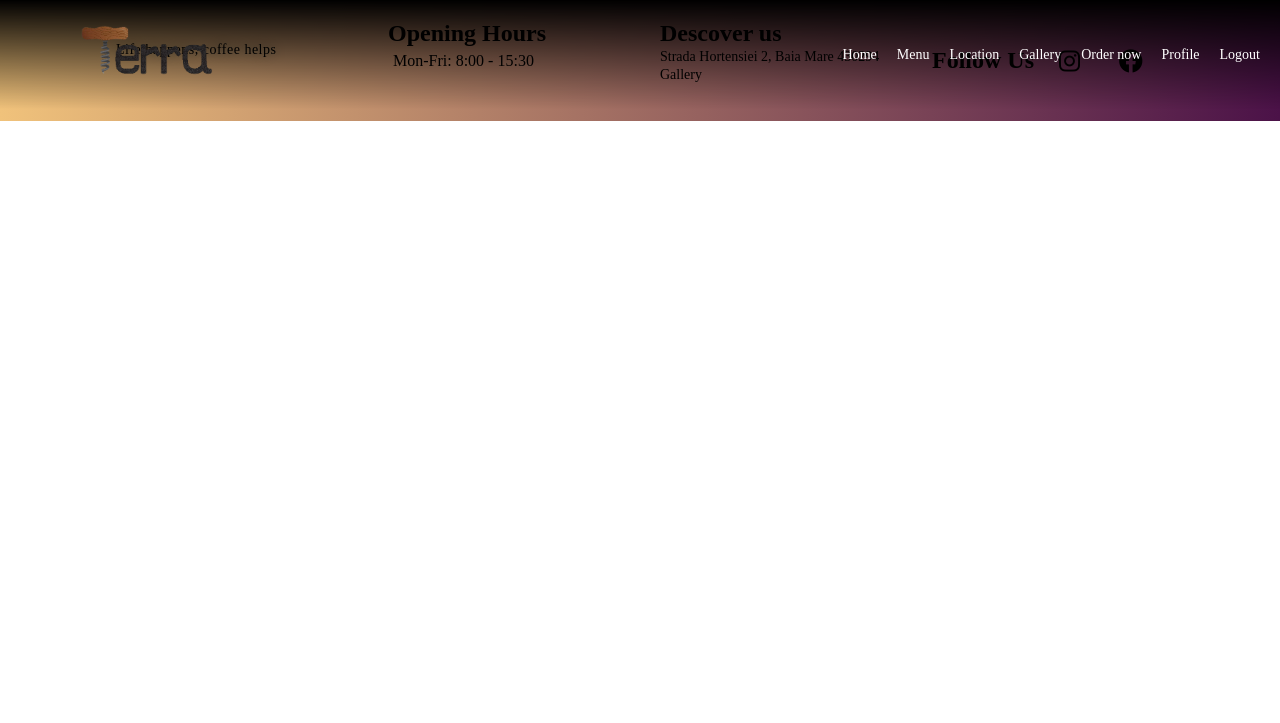
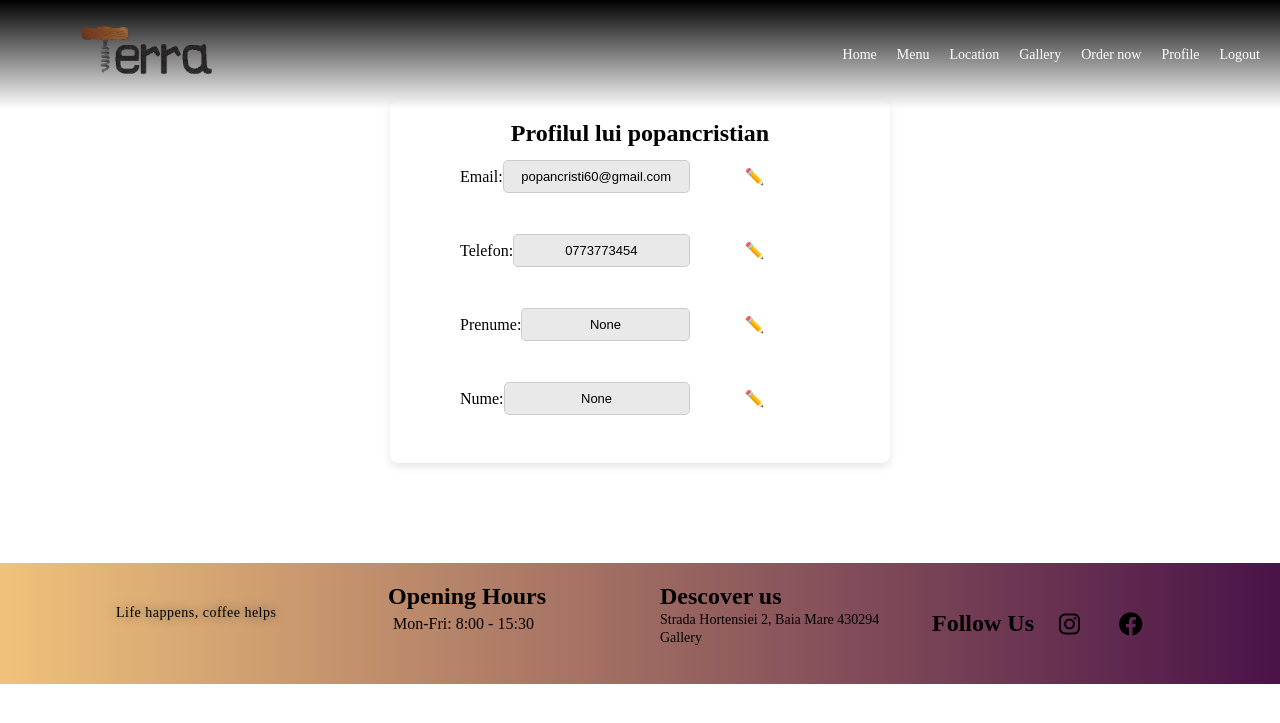
Before and after one commit to PopanCristian/Web-E-commerce, a Django app: page /profile/profile/ in a window 1280 px wide. Shown: the top 723 px of the page. Run offline with Django 4.2, Linux system fonts and the light colour scheme; a user stored in the database is signed in; data comes from the database, SQL or seed files in the repository.

Commit message:
User profile + edit profile fields

```diff
--- a/MyBistro/settings.py
+++ b/MyBistro/settings.py
@@ -97,7 +97,7 @@ AUTH_PASSWORD_VALIDATORS = [
     },
 ]
 
-
+AUTH_USER_MODEL = 'login_accounts.Customer'
 # Internationalization
 # https://docs.djangoproject.com/en/4.2/topics/i18n/
 
--- a/home_app/static/scripts.js
+++ b/home_app/static/scripts.js
@@ -96,3 +96,13 @@ document.addEventListener('DOMContentLoaded', () => {
   });
 }
 });
+
+
+function enableEdit(fieldId) {
+  let inputField = document.getElementById(fieldId);
+  inputField.removeAttribute("readonly");
+  inputField.style.backgroundColor = "#fff"; // Schimbă background-ul pentru a indica editabilitatea
+
+  // Afișează butonul Save când se editează ceva
+  document.getElementById("save-btn").style.display = "block";
+}
--- a/home_app/static/styles.css
+++ b/home_app/static/styles.css
@@ -662,3 +662,60 @@ input{
 .container.right-panel-active .overlay-right{
     transform: translateX(20%);
 }
+
+/* profile */
+h2 {
+    font-size: 24px;
+}
+.profile-container{
+    width: 100%;
+    max-width: 500px;
+    margin: 100px auto;
+    padding: 20px;
+    background: #fff;
+    box-shadow: 0 4px 8px rgba(0, 0, 0, 0.1);
+    border-radius: 8px;
+    text-align: center;
+}
+.form-group {
+    display: flex;
+    align-items: center;
+    justify-content: space-between;
+    margin-bottom: 15px;
+}
+input {
+    width: 100%;
+    padding: 8px;
+    border: 1px solid #ccc;
+    border-radius: 5px;
+    text-align: center;
+    transition: 0.3s;
+    background-color: #f0f0f0;
+}
+
+input:read-only {
+    background-color: #e9e9e9;
+}
+
+.edit-btn {
+    background: none;
+    border: none;
+    cursor: pointer;
+    font-size: 16px;
+}
+
+.save-btn {
+    width: 100%;
+    padding: 10px;
+    background: #27ae60;
+    color: white;
+    font-size: 16px;
+    border: none;
+    border-radius: 5px;
+    cursor: pointer;
+    margin-top: 20px;
+}
+
+.save-btn:hover {
+    background: #219150;
+}
--- a/home_app/templates/base.html
+++ b/home_app/templates/base.html
@@ -96,8 +96,8 @@
 
             <div class="col" id="icons">
                 <h2>Follow Us</h2>
-                <a href="#" class="icon"><i class="fa-brands fa-instagram"></i></a>
-                <a href="#" class="icon"><i class="fa-brands fa-facebook"></i></a>
+                <a href="https://www.instagram.com/terrabistro2020/" class="icon"><i class="fa-brands fa-instagram"></i></a>
+                <a href="https://www.facebook.com/TerraBistro2020" class="icon"><i class="fa-brands fa-facebook"></i></a>
             </div>
         </div>
     </footer>
--- a/login_accounts/models.py
+++ b/login_accounts/models.py
@@ -1,9 +1,9 @@
 from django.db import models
-from django.contrib.auth.models import User
+from django.contrib.auth.models import AbstractUser
+from django.conf import settings
 
 
-class UserProfile(models.Model):
-    user = models.OneToOneField(User, on_delete=models.CASCADE)  # Leagă profilul de utilizator
+class Customer(AbstractUser):
     phone = models.CharField(max_length=15, blank=True, null=True)
     first_name = models.CharField(max_length=50, blank=True, null=True)
     last_name = models.CharField(max_length=50, blank=True, null=True)
--- a/login_accounts/views.py
+++ b/login_accounts/views.py
@@ -1,7 +1,7 @@
 from django.shortcuts import render, redirect
 from django.contrib.auth import authenticate, login
 from django.contrib import messages
-from django.contrib.auth.models import User
+from .models import Customer
 
 
 
@@ -26,7 +26,7 @@ def login_signup_view(request):
             username = request.POST['username_signup']
             email = request.POST['email_signup']
             password = request.POST['password_signup']
-            user = User.objects.create_user(username=username, password=password, email=email)
+            user = Customer.objects.create_user(username=username, password=password, email=email)
             user.save()
             login(request, user)
             return redirect('home')  # redirecționează după înregistrare
--- a/order_app/admin.py
+++ b/order_app/admin.py
@@ -1,8 +1,8 @@
 from django.contrib import admin
-from .models import Category,User,Product,Order
+from .models import Category,Customer,Product,Order
 
 # Register your models here.
 admin.site.register(Category)
-admin.site.register(User)
+admin.site.register(Customer)
 admin.site.register(Product)
 admin.site.register(Order)
--- a/user_profile/templates/profile.html
+++ b/user_profile/templates/profile.html
@@ -1 +1,42 @@
 {%extends 'base.html' %}
+{% load static %}
+{% block content %}
+<div class="profile-container">
+    <h2>Profilul lui {{ user.username }}</h2>
+
+    <form method="post">
+        {% csrf_token %}
+
+        <div class="form-group">
+            <label for="email">Email:</label>
+            <input type="email" id="email" name="email" value="{{ user.email }}" readonly>
+            <button type="button" class="edit-btn" onclick="enableEdit('email')">✏️</button>
+        </div>
+
+        <div class="form-group">
+            <label for="phone">Telefon:</label>
+            <input type="text" id="phone" name="phone" value="{{ user.phone }}" readonly>
+            <button type="button" class="edit-btn" onclick="enableEdit('phone')">✏️</button>
+
+        </div>
+
+        <div class="form-group">
+
+            <label for="first_name">Prenume:</label>
+            <input type="text" id="first_name" name="first_name" value="{{ user.first_name }}" readonly>
+            <button type="button" class="edit-btn" onclick="enableEdit('first_name')">✏️</button>
+        </div>
+
+        <div class="form-group">
+
+            <label for="last_name">Nume:</label>
+            <input type="text" id="last_name" name="last_name" value="{{ user.last_name }}" readonly>
+            <button type="button" class="edit-btn" onclick="enableEdit('last_name')">✏️</button>
+        </div>
+
+        <button type="submit" id="save-btn" class="save-btn" style="display: none;">Salvează</button>
+    </form>
+</div>
+<script src="{% static 'scripts.js' %}"></script>
+
+{% endblock %}
--- a/user_profile/views.py
+++ b/user_profile/views.py
@@ -1,7 +1,24 @@
-from django.shortcuts import render
+from django.shortcuts import render,redirect
 from django.contrib.auth.decorators import login_required
+from django.contrib import messages
+from login_accounts.models import Customer
+from django.contrib.auth import get_user_model
+
+User = get_user_model()
 
 # Create your views here.
 @login_required
 def profile_view(request):
-    return render(request, 'profile.html', {'user': request.user})
+    user = User.objects.get(id=request.user.id)  # Obține utilizatorul autentificat
+
+    if request.method == 'POST':
+        user.email = request.POST.get('email', user.email)
+        user.phone = request.POST.get('phone', user.phone)
+        user.first_name = request.POST.get('first_name', user.first_name)
+        user.last_name = request.POST.get('last_name', user.last_name)
+
+        user.save()
+        messages.success(request, "Profil actualizat cu succes!")
+        return redirect('profile')  # Redirecționează către profil
+
+    return render(request, 'profile.html', {'user': user})
```
Also changed, not shown: order_app/models.py (+3 -7 lines), db.sqlite3, login_accounts/migrations/0001_initial.py, order_app/migrations/0004_alter_order_customer_delete_user.py (added).
